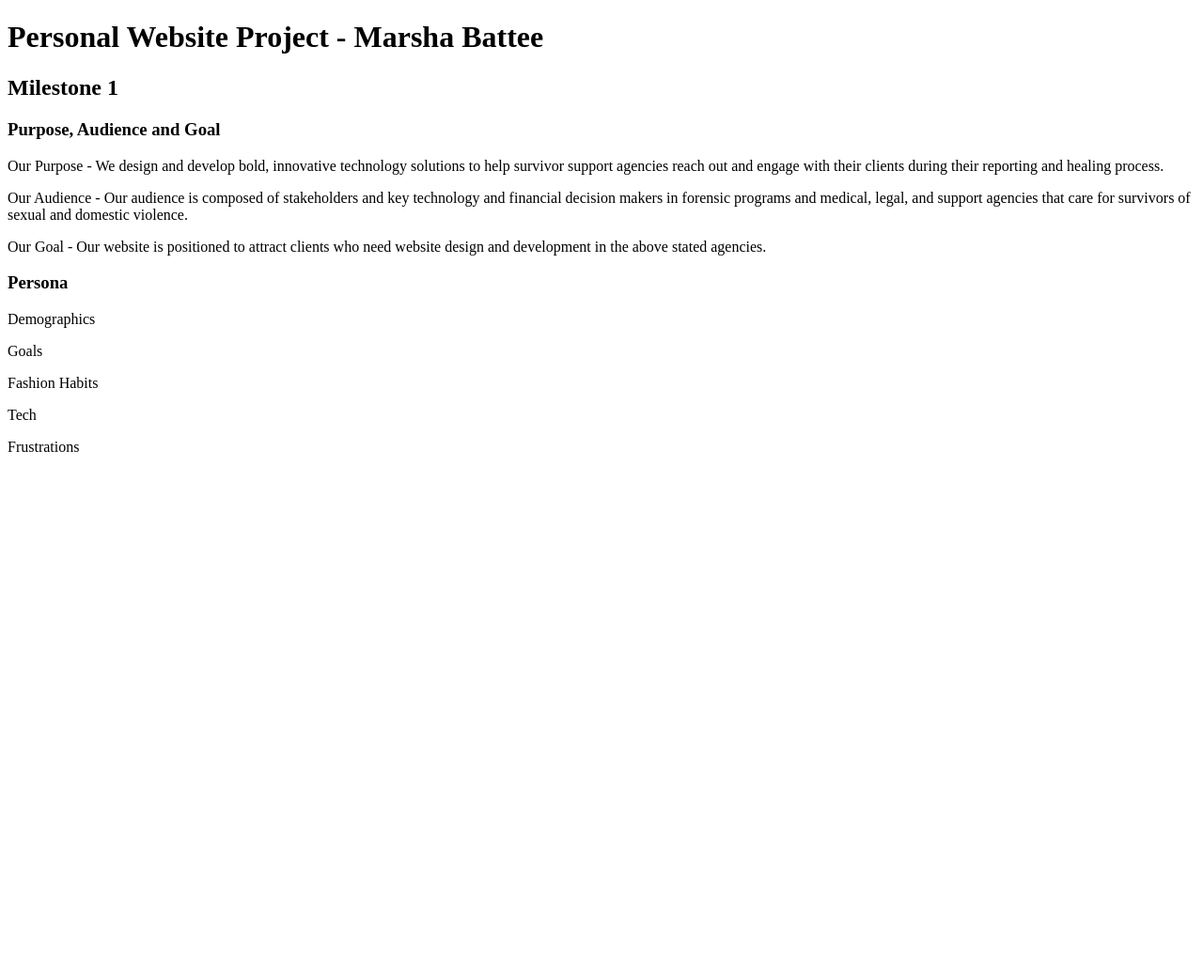
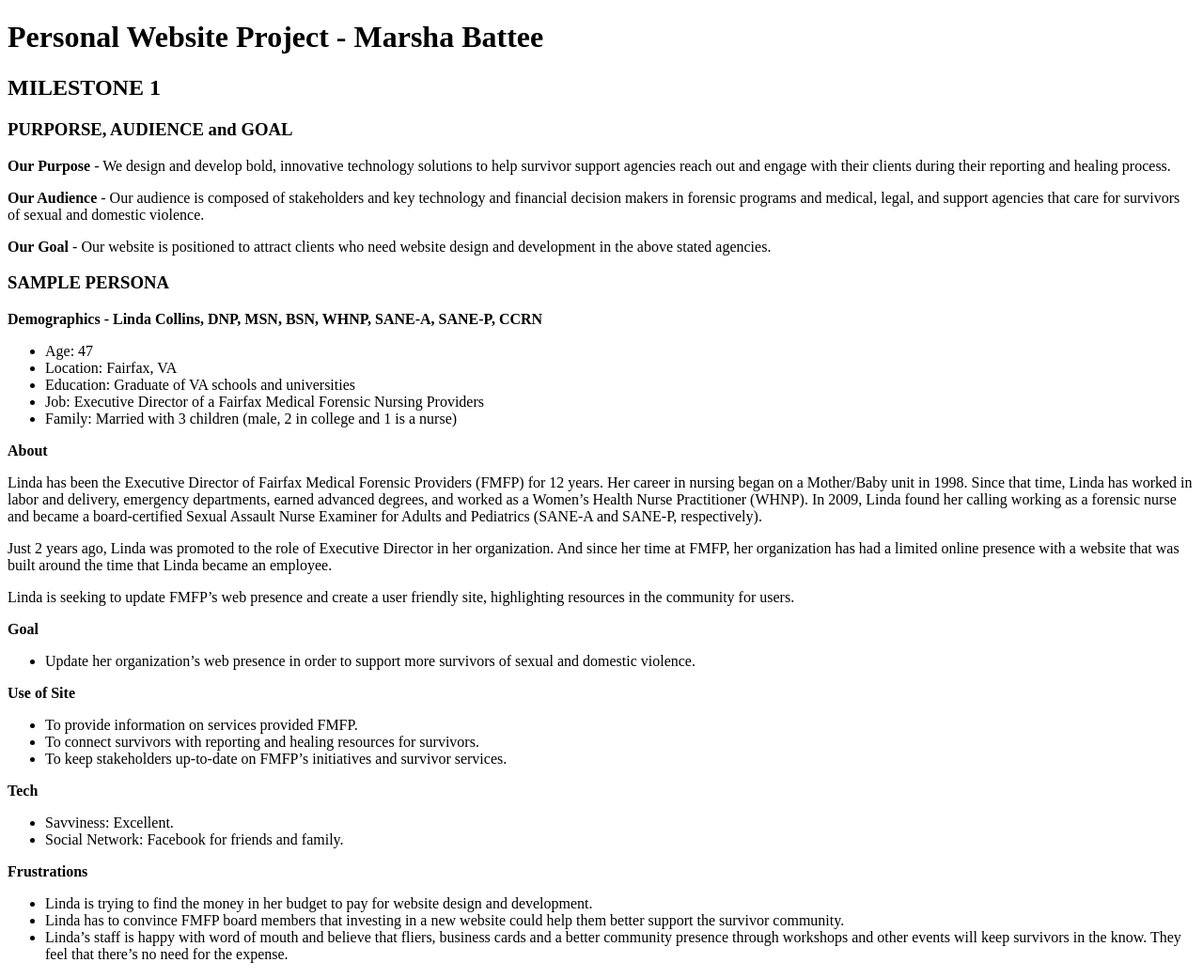
Before and after one commit to MarshaBat/pwp-marsha-battee, a PHP site: page /milestone-1.php in a window 1280 px wide. Shown: the whole page at 94% size. Before the commit the page ends 481 px from the top, so only its background shows below. Run offline with PHP 8.4, Linux system fonts and the light colour scheme.

Commit message:
added content for persona

```diff
--- a/public_html/documentation/milestone-1.php
+++ b/public_html/documentation/milestone-1.php
@@ -9,28 +9,67 @@
 	<body>
 		<div>
 			<h1>Personal Website Project - Marsha Battee</h1>
-			<h2>Milestone 1</h2>
+			<h2>MILESTONE 1</h2>
 		</div>
 
 		<div>
-			<h3>Purpose, Audience and Goal</h3>
-			<p>Our Purpose - We design and develop bold, innovative technology solutions to help survivor support agencies
+			<h3>PURPORSE, AUDIENCE and GOAL</h3>
+			<p><strong>Our Purpose</strong> - We design and develop bold, innovative technology solutions to help survivor support agencies
 				reach out and engage with their clients during their reporting and healing process.</p>
-			<p>Our Audience - Our audience is composed of stakeholders and key technology and financial decision makers in
+			<p><strong>Our Audience</strong> - Our audience is composed of stakeholders and key technology and financial decision makers in
 				forensic programs and medical, legal, and support agencies that care for survivors of sexual and domestic
 				violence.
 			<p>
-			<p>Our Goal - Our website is positioned to attract clients who need website design and development in the above stated agencies.</p>
+			<p><strong>Our Goal</strong> - Our website is positioned to attract clients who need website design and development in the above stated agencies.</p>
 		</div>
 
 		<div>
-			<h3>Persona</h3>
-			<p>Demographics</p>
-			<p>Goals
-			<p>
-			<p>Fashion Habits</p>
-			<p>Tech</p>
-			<p>Frustrations</p>
+			<h3>SAMPLE PERSONA</h3>
+			<p><strong>Demographics - Linda Collins, DNP, MSN, BSN, WHNP, SANE-A, SANE-P, CCRN</strong></p>
+				<ul>
+					<li>Age: 47</li>
+					<li>Location: Fairfax, VA</li>
+					<li>Education: Graduate of VA schools and universities</li>
+					<li>Job: Executive Director of a Fairfax Medical Forensic Nursing Providers</li>
+					<li>Family: Married with 3 children (male, 2 in college and 1 is a nurse)</li>
+				</ul>
+			<p><strong>About</strong></p>
+			<p>Linda has been the Executive Director of Fairfax Medical Forensic Providers (FMFP) for 12 years. Her career
+				in nursing began on a Mother/Baby unit in 1998. Since that time, Linda has worked in labor and delivery,
+				emergency departments, earned advanced degrees, and worked as a Women’s Health Nurse Practitioner (WHNP). In
+				2009, Linda found her calling working as a forensic nurse and became a board-certified Sexual Assault Nurse
+				Examiner for Adults and Pediatrics (SANE-A and SANE-P, respectively).</p>
+			<p>Just 2 years ago, Linda was promoted to the role of Executive Director in her organization. And since her
+				time at FMFP, her organization has had a limited online presence with a website that was built around the
+				time that Linda became an employee.</p>
+			<p>Linda is seeking to update FMFP’s web presence and create a user friendly site, highlighting resources in
+				the community for users.</p>
+			<p><strong>Goal</strong></p>
+				<ul>
+					<li>Update her organization’s web presence in order to support more survivors of sexual and domestic violence.</li>
+				</ul>
+			<p><strong>Use of Site</strong></p>
+				<ul>
+					<li>To provide information on services provided FMFP.</li>
+					<li>To connect survivors with reporting and healing resources for survivors.</li>
+					<li>To keep stakeholders up-to-date on FMFP’s initiatives and survivor services.</li>
+				</ul>
+			<p><strong>Tech</strong></p>
+				<ul>
+					<li>Savviness: Excellent.</li>
+					<li>Social Network: Facebook for friends and family.</li>
+				</ul>
+			<p><strong>Frustrations</strong></p>
+				<ul>
+					<li>Linda is trying to find the money in her budget to pay for website design and development.</li>
+					<li>Linda has to convince FMFP board members that investing in a new website could help them better
+						support the survivor community.
+					</li>
+					<li>Linda’s staff is happy with word of mouth and believe that fliers, business cards and a better
+						community presence through workshops and other events will keep survivors in the know. They feel that
+						there’s no need for the expense.
+					</li>
+				</ul>
 		</div>
 
 
```
